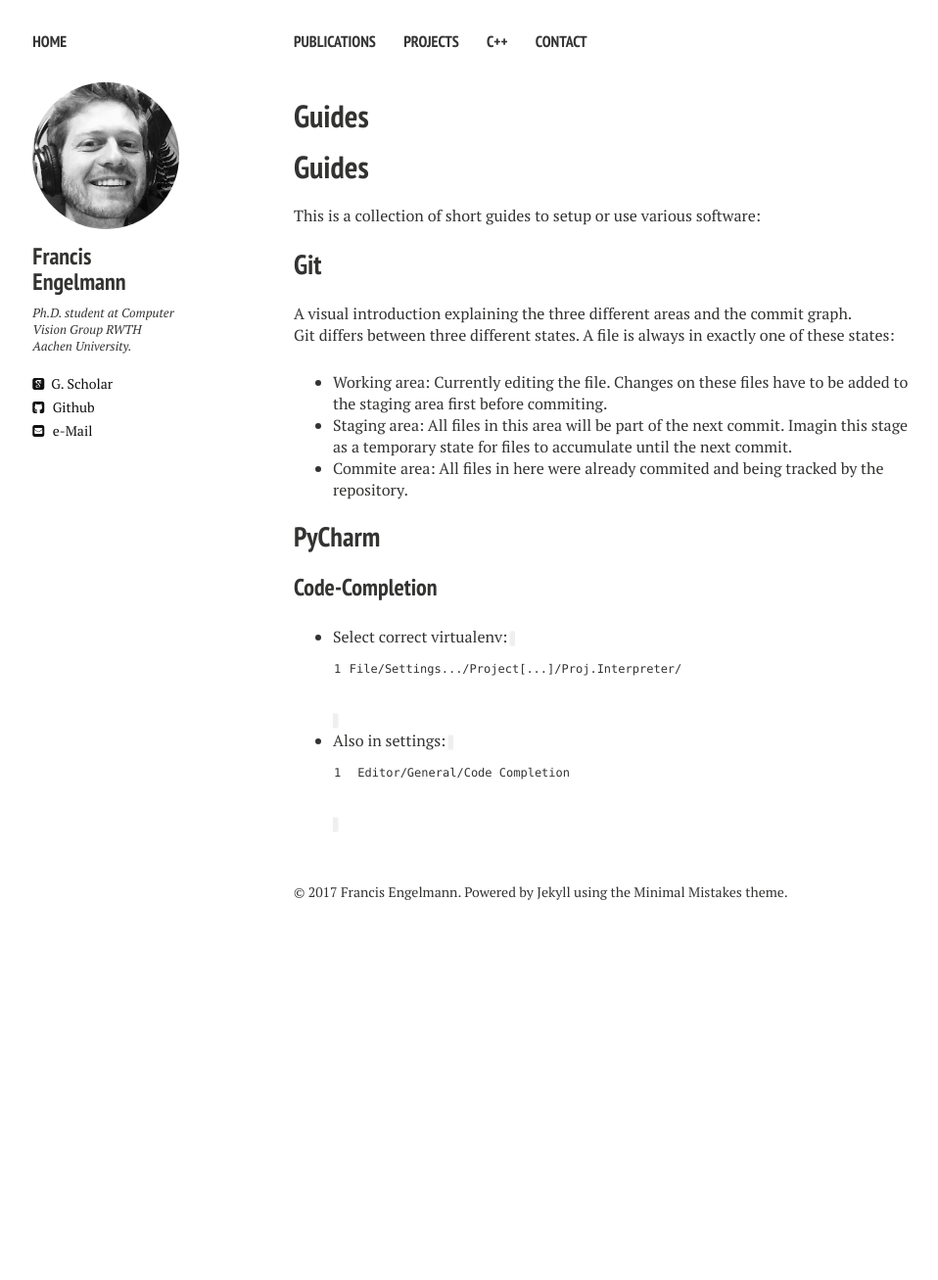
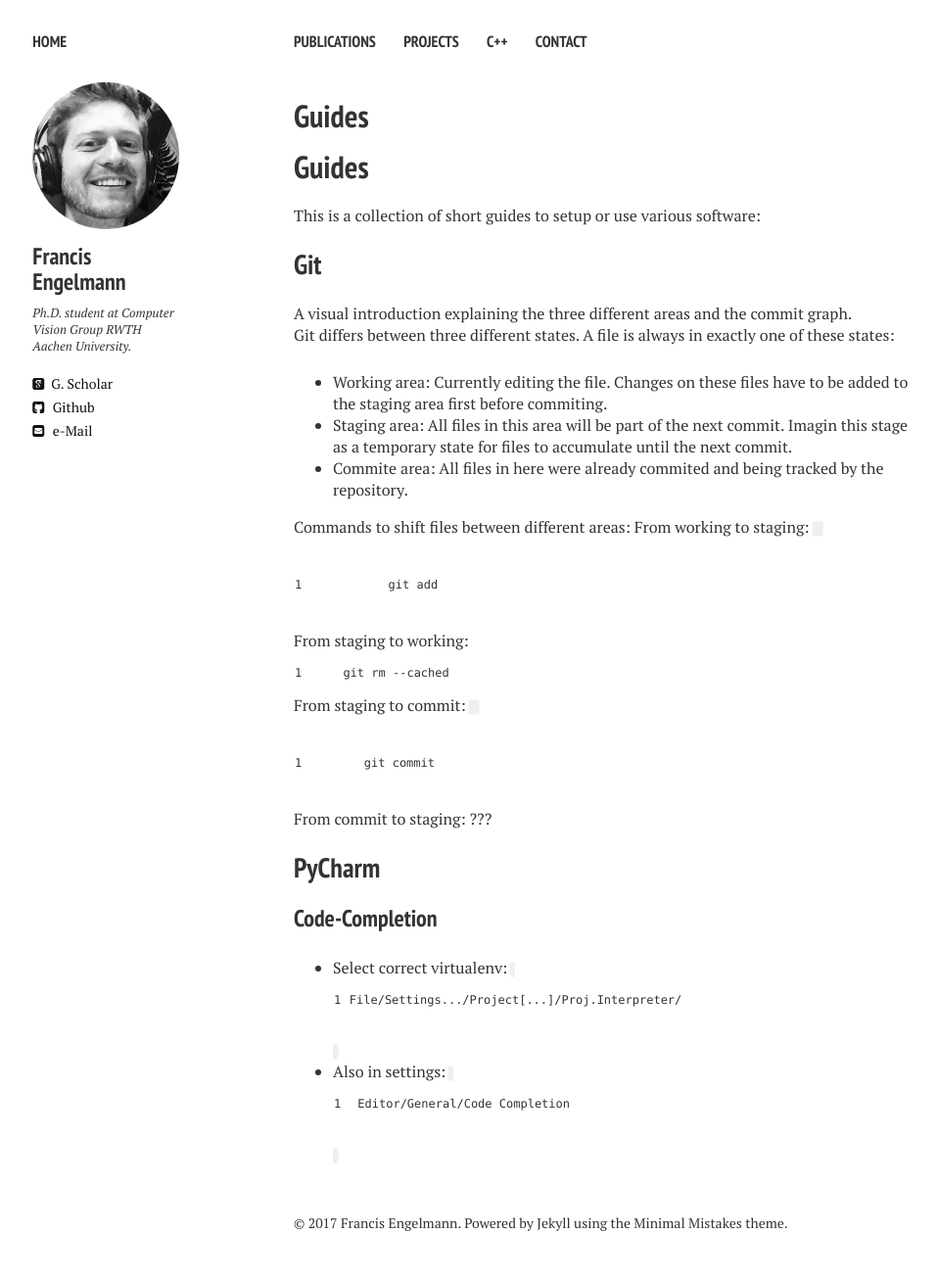
Before and after one commit to francisengelmann/francisengelmann.github.io, a Jekyll site: the page built from guides.md, in a window 1280 px wide. Shown: the whole page at 98% size, without its empty margins (20-978 px from the left). Built offline with Jekyll 4.4.1, drawn with Linux system fonts in a browser that asks for light colours; nearby versions of some CDN libraries; our own code applies the rules of GitHub Pages for plain Markdown files; before the commit the page ends 969 px from its top, so only the background shows below that.

Commit message:
Update guides.md

````diff
--- a/guides.md
+++ b/guides.md
@@ -8,6 +8,13 @@ Git differs between three different states. A file is always in exactly one of t
 - Staging area: All files in this area will be part of the next commit. Imagin this stage as a temporary state for files to accumulate until the next commit.
 - Commite area: All files in here were already commited and being tracked by the repository.
 
+Commands to shift files between different areas:
+From working to staging: `git add`
+From staging to working: `git rm --cached`
+
+From staging to commit: `git commit`
+From commit to staging: ???
+
 ## PyCharm
 ### Code-Completion
 * Select correct virtualenv: ```File/Settings.../Project[...]/Proj.Interpreter/```
````
